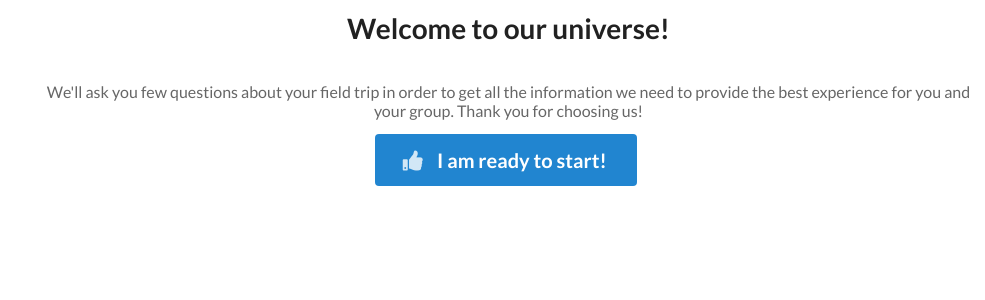
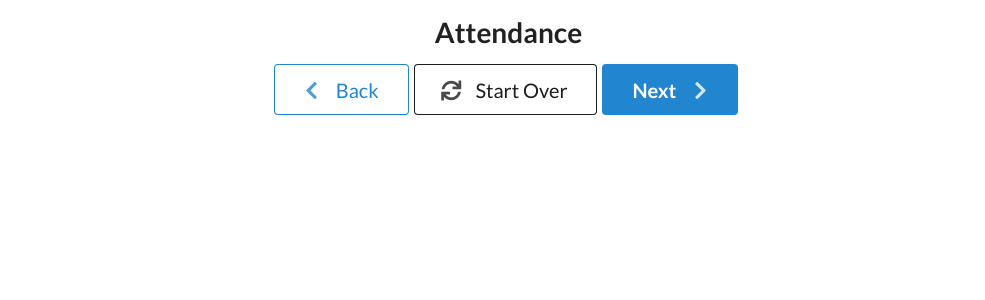
Before and after one commit to tayduivn/reservation-app, a Vue app: page /attendance in a window 1280 px wide. Shown: the top 300 px of the page, without its empty margins (295-1280 px from the left). Built offline with nearby package versions, Linux system fonts and the light colour scheme; what semantic-ui-vue would draw is missing.

Commit message:
Added route transitions

```diff
--- a/index.html
+++ b/index.html
@@ -6,6 +6,7 @@
   <meta http-equiv="X-UA-Compatible" content="ie=edge">
   <title>Reservation App</title>
   <link rel="stylesheet" href="https://cdnjs.cloudflare.com/ajax/libs/semantic-ui/2.4.1/semantic.min.css">
+  <link rel="stylesheet" href="./styles.css">
 </head>
 <body>
   <div id="app"></div>
--- a/package.json
+++ b/package.json
@@ -22,9 +22,12 @@
     "@vue/component-compiler-utils": "^3.0.0",
     "parcel-bundler": "^1.12.3",
     "semantic-ui-vue": "^0.8.1",
+    "vue-router": "^3.0.7",
     "vue-template-compiler": "^2.6.10"
   },
   "dependencies": {
+    "animate.css": "^3.7.2",
+    "routes": "^2.1.0",
     "vue": "^2.6.10",
     "vue-hot-reload-api": "^2.3.3"
   }
--- a/src/App.vue
+++ b/src/App.vue
@@ -5,20 +5,9 @@
         <sui-step-group size="small" vertical :steps="steps" />
       </div>
       <div class="twelve wide column">
-        <div class="ui basic center aligned segment">
-          <h1 class="ui huge header">
-            Welcome to our universe!
-            <br><br>
-            <div class="sub header">
-              We'll ask you few questions about your field trip in order to get all the information we
-              need to provide the best experience for you and your group. Thank you for choosing us!
-            </div>
-          </h1>
-          <div class="ui huge primary button">
-            <i class="thumbs up icon"></i>
-            I am ready to start!
-          </div>
-        </div>
+        <transition :name="transition" mode="out-in">
+          <router-view />
+        </transition>
       </div>
     </div>
 
@@ -26,8 +15,9 @@
 </template>
 
 <script>
+
   export default {
-    data : () => ({
+    data: () => ({
       steps : [
         {
           active      : true,
@@ -92,11 +82,22 @@
           title       : 'Teacher Info',
           description : 'We need your info',
         },
-      ]
-    })
+      ],
+      transition: 'slide-right',
+    }),
+    watch : {
+      '$route' (to, from) {
+        this.transition = to.meta.step < from.meta.step ? 'slide-right' : 'slide-left'
+      }
+    }
   }
 </script>
 
 <style>
   .ui.fluid.container { height : 100% !important }
+
+  .twelve.wide.column { z-index : 0 !important   }
+
+  .four.wide.column   { z-index : 1 !important   }
+
 </style>
--- /dev/null
+++ b/src/components/Attendance.vue
@@ -0,0 +1,17 @@
+<template>
+  <div class="ui basic center aligned segment">
+    <h1>Attendance</h1>
+    <div class="ui huge basic primary button" @click="$router.push({ name : 'home' })">
+      <i class="left chevron icon"></i>
+      Back
+    </div>
+    <div class="ui huge basic black button">
+      <i class="refresh icon"></i>
+      Start Over
+    </div>
+    <div class="ui huge primary button">
+      Next
+      <i class="right chevron icon"></i>
+    </div>
+  </div>
+</template>
--- /dev/null
+++ b/src/components/Home.vue
@@ -0,0 +1,25 @@
+<template>
+  <div class="ui basic center aligned segment">
+    <h1 class="ui huge header">
+      Welcome to our universe!
+      <br><br>
+      <div class="sub header">
+        We'll ask you few questions about your field trip in order to get all the information we
+        need to provide the best experience for you and your group. Thank you for choosing us!
+        <i class="smile outline icon"></i>
+        <i class="thumbs up icon"></i>
+        <i class="heart outline icon"></i>
+      </div>
+    </h1>
+    <div class="ui huge primary button" @click="$router.push({ name : 'attendance' })">
+      <i class="thumbs up icon"></i>
+      I am ready to start!
+    </div>
+  </div>
+</template>
+
+<script>
+  export default {
+
+  }
+</script>
--- /dev/null
+++ b/src/components/Slide.vue
@@ -0,0 +1,5 @@
+<template>
+  <div class="ui basic center aligned segment">
+    <h1>Slide</h1>
+  </div>
+</template>
--- /dev/null
+++ b/src/routes.js
@@ -0,0 +1,20 @@
+import Home       from './components/Home.vue'
+import Attendance from './components/Attendance.vue'
+
+export default {
+  mode : 'history',
+  routes : [
+    {
+      path      : '/',
+      name      : 'home',
+      component : Home,
+      meta      : { step : 1 },
+    },
+    {
+      path      : '/attendance',
+      name      : 'attendance',
+      component : Attendance,
+      meta      : { step : 2 }
+    }
+  ]
+}
--- /dev/null
+++ b/styles.css
@@ -0,0 +1,21 @@
+.slide-left-enter-active,
+.slide-left-leave-active,
+.slide-right-enter-active,
+.slide-right-leave-active {
+  transition-duration: 0.25s;
+  transition-property: height, opacity, transform;
+  transition-timing-function: cubic-bezier(0.55, 0, 0.1, 1);
+  overflow: hidden;
+}
+
+.slide-left-enter,
+.slide-right-leave-active {
+  opacity: 0;
+  transform: translate(2em, 0)
+}
+
+.slide-left-leave-active,
+.slide-right-enter {
+  opacity: 0;
+  transform: translate(-2em, 0)
+}
```
Also changed, not shown: src/app.js (+9 -3 lines), 13 other files (tests, documents, lock files or other folders).
